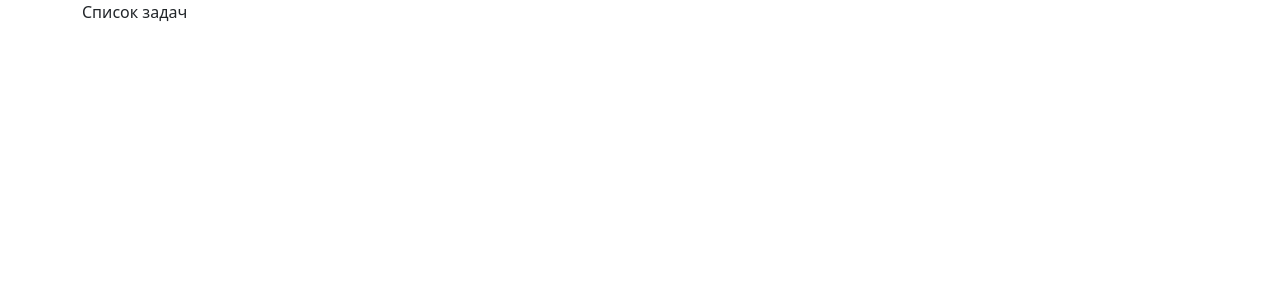
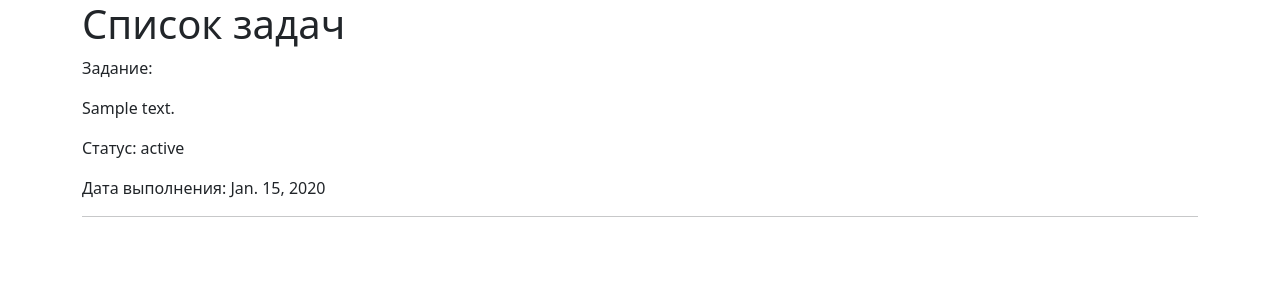
Before and after one commit to Nadezhda2205/homework_55_Nadezhda_Khovrich, a Django app: page / in a window 1280 px wide. Before the commit the part shown is almost empty. Shown: the top 300 px of the page. Run offline with Django 4.2, Linux system fonts and the light colour scheme; tables that the repository leaves empty hold one stand-in row (values such as "Sample post").

Commit message:
Создание главной страницы index.html
отображение текущих задач на главной странице

```diff
--- a/tasks/views.py
+++ b/tasks/views.py
@@ -1,4 +1,9 @@
 from django.shortcuts import render
+from tasks.models import Task
 
 def index_view(request):
-    return render(request=request, template_name='index.html')
+    tasks = Task.objects.all()
+    context = {
+        'tasks': tasks
+    }
+    return render(request=request, template_name='index.html', context=context)
--- a/templates/index.html
+++ b/templates/index.html
@@ -6,6 +6,14 @@
 
 
  {% block content %}
-    Список задач
+ <h1>Список задач</h1>
+
+    {% for task in tasks %}
+    <p>Задание:</p>
+    <p>{{ task.description }}</p>
+    <p>Статус: {{task.status}}</p>
+    <p>Дата выполнения: {{task.deadline}}</p>
+        <hr>
+    {% endfor %}
 
 {% endblock %}
```
